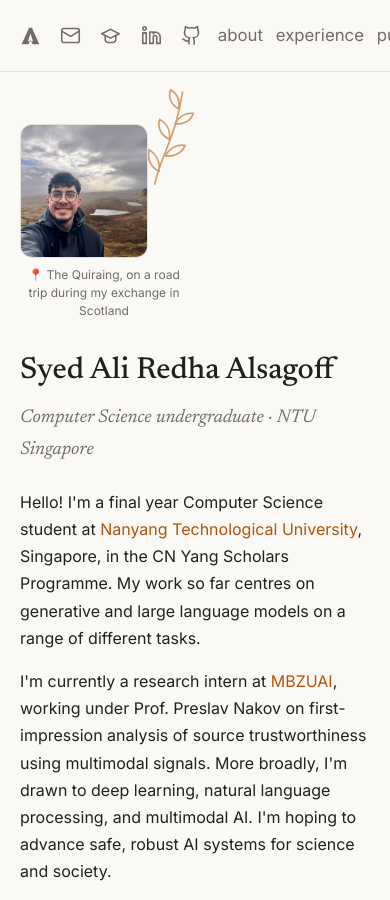
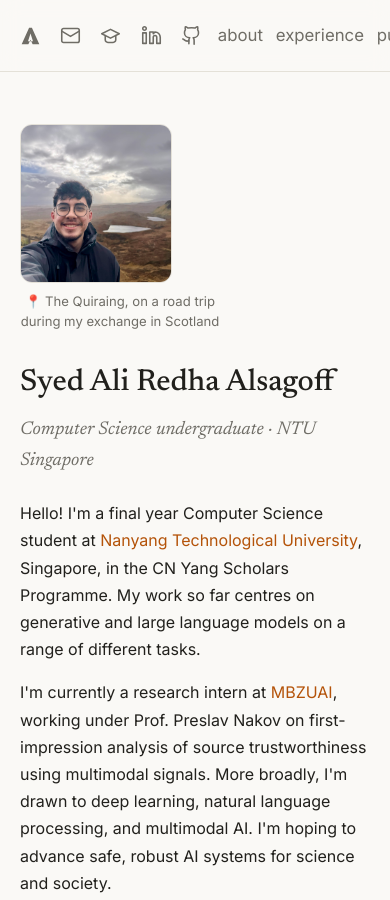
Before and after one commit to syed-aliredha/syed-aliredha.github.io, a plain HTML site: page index.html in a window 390 px wide. Shown: the top 900 px of the page. Drawn offline with Linux system fonts and the light colour scheme.

Commit message:
Small Resizing

```diff
--- a/css/style.css
+++ b/css/style.css
@@ -230,29 +230,27 @@ a:hover {
 .hero-photo {
   position: relative;
   display: block;
-  width: 10.5rem;
+  width: 12.5rem;
   border-radius: 0.75rem;
   border: 1px solid var(--border);
 }
 
-/* Botanical sprig peeking out from behind the photo */
 .sprig {
   color: var(--accent);
 }
 
+/* The hero sprig only shows as the fallback when there's no photo */
 .sprig-hero {
-  position: absolute;
-  top: -2.4rem;
-  right: -1.5rem;
+  display: none;
   width: 5.25rem;
   height: auto;
   opacity: 0.55;
   transform: rotate(18deg);
 }
 
-/* No photo yet: a photo-sized frame with the sprig inside marks the spot */
+/* No photo: a photo-sized frame with the sprig inside marks the spot */
 .hero-visual.no-photo {
-  width: 10.5rem;
+  width: 12.5rem;
   aspect-ratio: 1 / 1;
   border: 1px solid var(--border);
   border-radius: 0.75rem;
@@ -267,7 +265,7 @@ a:hover {
 }
 
 .hero-visual.no-photo .sprig-hero {
-  position: static;
+  display: block;
   width: 4.5rem;
   opacity: 0.55;
   transform: rotate(12deg);
@@ -275,9 +273,9 @@ a:hover {
 
 /* Small caption under the hero photo */
 .hero-caption {
-  margin: 0.55rem 0 0;
-  max-width: 10.5rem;
-  font-size: 0.75rem;
+  margin: 0.6rem 0 0;
+  max-width: 12.5rem;
+  font-size: 0.82rem;
   line-height: 1.5;
   color: var(--text-muted);
   text-align: center;
@@ -805,7 +803,7 @@ a.publication-body:hover .publication-title {
   }
 
   .hero-photo {
-    width: 8rem;
+    width: 9.5rem;
   }
 
   .nav-right {
--- a/index.html
+++ b/index.html
@@ -20,7 +20,7 @@
   <link rel="preconnect" href="https://fonts.gstatic.com" crossorigin />
   <link href="https://fonts.googleapis.com/css2?family=Newsreader:ital,opsz,wght@0,6..72,400;0,6..72,500;0,6..72,600;1,6..72,400;1,6..72,500&family=Inter:wght@400;500;600&display=swap" rel="stylesheet" />
   <!-- Bump ?v= when styles/scripts change so browsers fetch fresh copies -->
-  <link rel="stylesheet" href="css/style.css?v=10" />
+  <link rel="stylesheet" href="css/style.css?v=11" />
 </head>
 <body>
 
```
Also changed, not shown: blog/_post-template.html (+1 -1 lines), blog/hello-world.html (+1 -1 lines), blog/index.html (+1 -1 lines).
